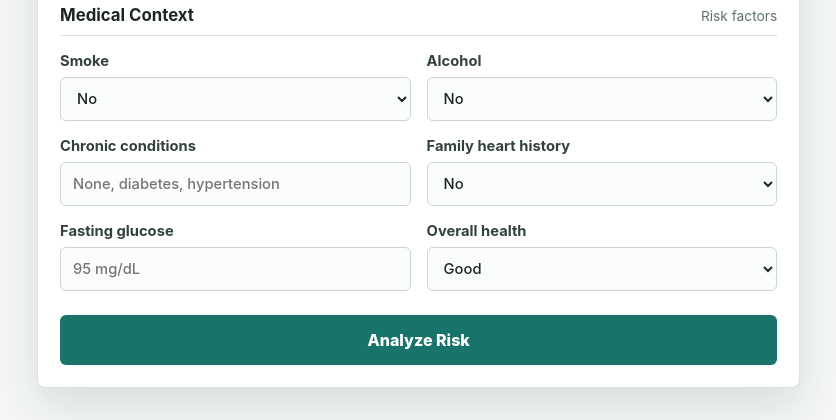
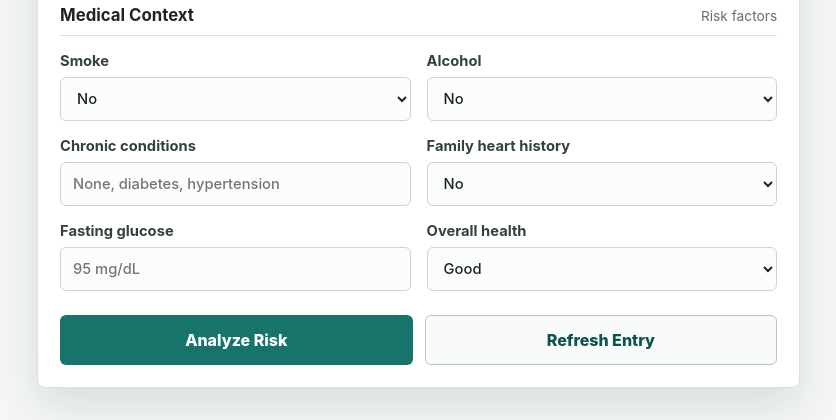
Before and after one commit to yeasinarafatprantik2002/Lifestyle, a FastAPI app: page / in a window 1280 px wide. Shown: the part 857-1277 px from the top of the page, without its empty margins (13-849 px from the left). Run offline with FastAPI, Linux system fonts and the light colour scheme; parts of the project's set-up code (start-up, migrations or seed data) failed here and were passed over.

Commit message:
Enhance UI with action buttons for risk analysis and refresh; add empty state rendering

```diff
--- a/static/styles.css
+++ b/static/styles.css
@@ -163,24 +163,46 @@ select:focus {
   border-color: var(--accent);
 }
 
-.primary-button {
+.action-row {
+  display: grid;
+  grid-template-columns: 1fr 1fr;
+  gap: 12px;
+  margin-top: 24px;
+}
+
+.primary-button,
+.secondary-button {
   width: 100%;
   min-height: 50px;
-  margin-top: 24px;
-  border: 0;
   border-radius: 6px;
-  background: var(--accent);
-  color: white;
   cursor: pointer;
   font: inherit;
   font-weight: 800;
+}
+
+.primary-button {
+  border: 0;
+  background: var(--accent);
+  color: white;
 }
 
 .primary-button:hover {
   background: var(--accent-strong);
 }
 
-.primary-button:disabled {
+.secondary-button {
+  border: 1px solid #b8c8c2;
+  background: #f8fbfa;
+  color: var(--accent-strong);
+}
+
+.secondary-button:hover {
+  border-color: var(--accent);
+  background: #eef7f4;
+}
+
+.primary-button:disabled,
+.secondary-button:disabled {
   cursor: wait;
   opacity: 0.72;
 }
@@ -300,7 +322,8 @@ select:focus {
   }
 
   .grid,
-  .metric-grid {
+  .metric-grid,
+  .action-row {
     grid-template-columns: 1fr;
   }
 
--- a/templates/index.html
+++ b/templates/index.html
@@ -13,6 +13,7 @@
         <p class="eyebrow">Health screening</p>
         <h1>Lifestyle Risk Predictor</h1>
         <p class="lede">Enter lifestyle and health details to calculate BMI, estimate risk, and get practical recommendations.</p>
+      </div>
     </section>
 
     <section class="workspace">
@@ -167,7 +168,10 @@
           </label>
         </div>
 
-        <button class="primary-button" type="submit">Analyze Risk</button>
+        <div class="action-row">
+          <button class="primary-button" id="analyzeButton" type="submit">Analyze Risk</button>
+          <button class="secondary-button" id="refreshButton" type="button">Refresh Entry</button>
+        </div>
       </form>
 
       <aside class="result-panel" id="resultPanel">
```
Also changed, not shown: static/app.js (+23 -5 lines).
